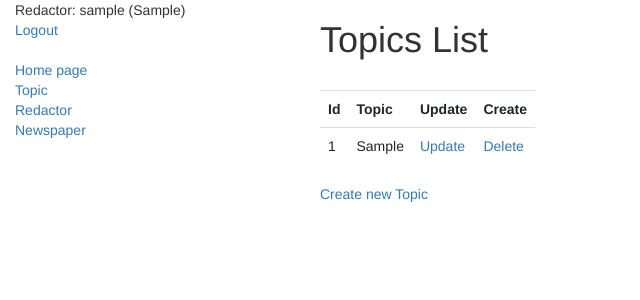
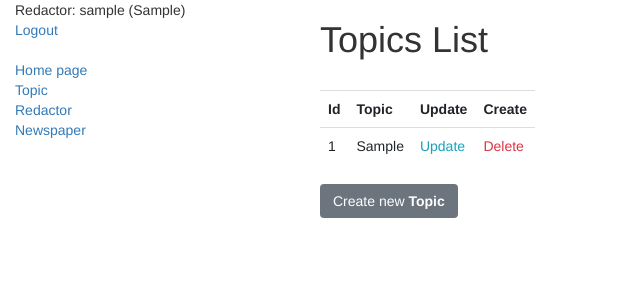
Before and after one commit to muhactive/newspaper-agency, a Django app: page /topics/ in a window 1280 px wide. Shown: the top 300 px of the page, without its empty margins (0-640 px from the left). Run offline with Django 3.2, Linux system fonts and the light colour scheme; a user stored in the database is signed in; tables that the repository leaves empty hold one stand-in row (values such as "Sample post"); some libraries are stand-ins or nearby versions.

Commit message:
add new view for button in _list.html

```diff
--- a/templates/newspaper/newspaper_list.html
+++ b/templates/newspaper/newspaper_list.html
@@ -12,5 +12,5 @@
   {% empty %}
 <p>There are no <strong>newspaper</strong> now, but you cat create new newspaper</p>
   {% endfor %}
-  <p><a href="{% url 'newspaper:newspaper-create' %}">Create new newspaper</a></p>
+  <p><a class="btn btn-secondary" href="{% url 'newspaper:newspaper-create' %}">Create new <strong>Newspaper</strong></a></p>
 {% endblock %}
--- a/templates/newspaper/topic_list.html
+++ b/templates/newspaper/topic_list.html
@@ -17,10 +17,10 @@
       <td>{{ topic.id }}</td>
       <td>{{ topic.topic }}</td>
       <td>
-        <a href="{% url 'newspaper:topic-update' pk=topic.id %}">Update</a>
+        <a class="text-info" href="{% url 'newspaper:topic-update' pk=topic.id %}">Update</a>
       </td>
       <td>
-        <a href="{% url 'newspaper:topic-delete' pk=topic.id %}">Delete</a>
+        <a class="text-danger" href="{% url 'newspaper:topic-delete' pk=topic.id %}">Delete</a>
       </td>
     </tr>
     {% endfor %}
@@ -28,5 +28,5 @@
   {% else %}
     <p>There are no topic in this page now, but you can create first topic</p>
   {% endif %}
-  <p><a href="{% url 'newspaper:topic-create' %}">Create new Topic</a></p>
+  <p><a class="btn btn-secondary" href="{% url 'newspaper:topic-create' %}">Create new <strong>Topic</strong></a></p>
 {% endblock %}
```
Also changed, not shown: templates/newspaper/redactor_list.html (+3 -5 lines).
